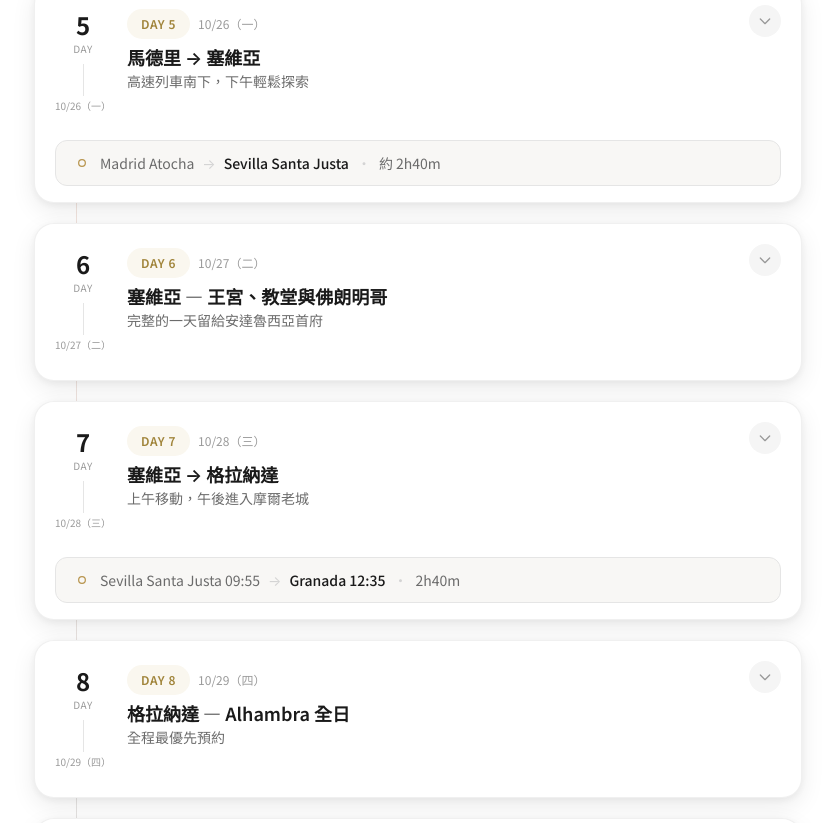
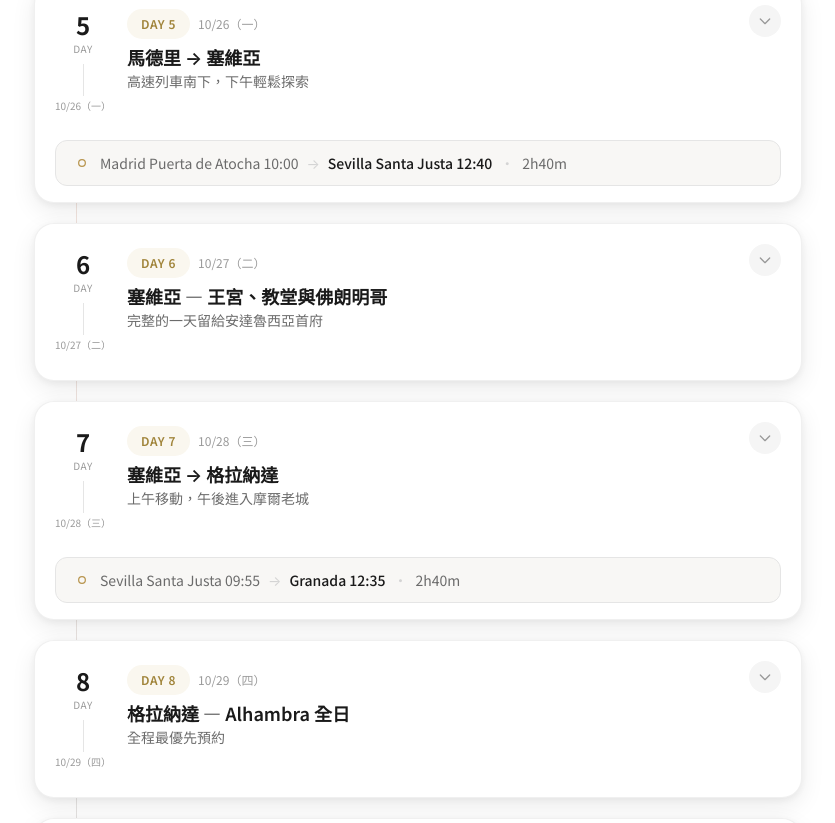
Before and after one commit to julianshen/spain-itinerary-2026, a Next.js app: page / in a window 1280 px wide. Shown: the part 1977-2800 px from the top of the page, without its empty margins (222-1057 px from the left). Built offline with nearby package versions, Linux system fonts and the light colour scheme.

Commit message:
Record booked Madrid Sevilla train

```diff
--- a/src/booking-data.ts
+++ b/src/booking-data.ts
@@ -86,11 +86,11 @@ export const BOOKING_ITEMS: BookingItem[] = [
     itinerary: "Madrid → Sevilla",
     category: "交通",
     item: "Madrid Atocha → Sevilla Santa Justa",
-    saleStart: "Renfe 一般最長約提前 12 個月；班表可能因工程分批開放",
-    action: "現在查 Renfe／iryo，有合適直達班次即購買",
-    slot: "10:00–13:00 出發",
-    priority: "最優先",
-    note: "若球賽排 10/25 晚場，選 10/26 中午前後班次；約 2 小時 40 分。",
+    saleStart: "已完成訂票：Renfe AVE 02100・Choice-Comfort",
+    action: "出發當日查看月台，並提早約 30 分鐘抵達車站",
+    slot: "10:00 Madrid Puerta de Atocha → 12:40 Sevilla Santa Justa",
+    priority: "已預訂",
+    note: "車程 2 小時 40 分；抵達後先到飯店寄放行李。PNR、QR code、姓名與完整座位資料不放在公開網站。",
     url: "https://www.renfe.com/es/en",
     linkLabel: "Renfe 官網",
   },
--- a/src/curated-data.ts
+++ b/src/curated-data.ts
@@ -24,10 +24,10 @@ export const DAYS: DayPlan[] = [
     { icon: "train", time: "睡前確認", title: "隔日交通保留彈性", description: "若比賽排週日晚場，10/26 選中午左右前往 Sevilla 的班次。" },
   ] },
   { day: 5, date: "10/26（一）", title: "馬德里 → 塞維亞", subtitle: "高速列車南下，下午輕鬆探索", emoji: "train", highlights: [
-    { icon: "train", time: "建議 10:00–13:00 出發", title: "Madrid Atocha → Sevilla Santa Justa", description: "鎖定中午前後的直達 AVE／iryo；常態行車約2小時40分，最終班次以售票頁為準。", duration: "約 2h40m", link: "https://www.renfe.com/" },
+    { icon: "train", time: "10:00–12:40", title: "Madrid Puerta de Atocha → Sevilla Santa Justa（已訂票）", description: "Renfe AVE 02100，Choice-Comfort。抵達 Sevilla 後先前往飯店寄放行李，再於 16:00 後正式入住。", duration: "2h40m", tip: "月台尚未公布；提早約 30 分鐘抵達車站，PNR 與完整座位資料僅保留在私人票券中", link: "https://www.renfe.com/" },
     { icon: "hotel", time: "16:00 起", title: "入住 Hotel Rey Alfonso X（已預訂）", description: "實際入住為 2 位成人；訂單目前誤列 1 位兒童與加床，需請飯店更正。位於 Santa Cruz 核心區。", tip: "Room Only；10/25 前免費取消，10/28 12:00 前退房" },
     { icon: "cityscape", time: "傍晚", title: "Santa Cruz＋河畔", description: "走到黃金塔與 Triana，晚餐品嘗 Sevilla Tapas。" },
-  ], transport: { mode: "🚄 AVE／iryo", from: "Madrid Atocha", to: "Sevilla Santa Justa", duration: "約 2h40m", details: "球賽若排10/25晚場，優先選10/26中午班次。" } },
+  ], transport: { mode: "🚄 Renfe AVE 02100・已訂票", from: "Madrid Puerta de Atocha 10:00", to: "Sevilla Santa Justa 12:40", duration: "2h40m", details: "Choice-Comfort；提早約 30 分鐘抵達，月台以當日車站看板為準。" } },
   { day: 6, date: "10/27（二）", title: "塞維亞 — 王宮、教堂與佛朗明哥", subtitle: "完整的一天留給安達魯西亞首府", emoji: "dance", highlights: [
     { icon: "castle", time: "09:30–12:00", title: "Real Alcázar", description: "十月採冬季時段，預約09:30首批入場。", duration: "2.5h", link: "https://alcazarsevilla.org/prepara-la-visita/" },
     { icon: "church", time: "14:00–16:00", title: "Sevilla Cathedral＋Giralda", description: "午餐後參觀大教堂與登塔。", duration: "2h" },
```
